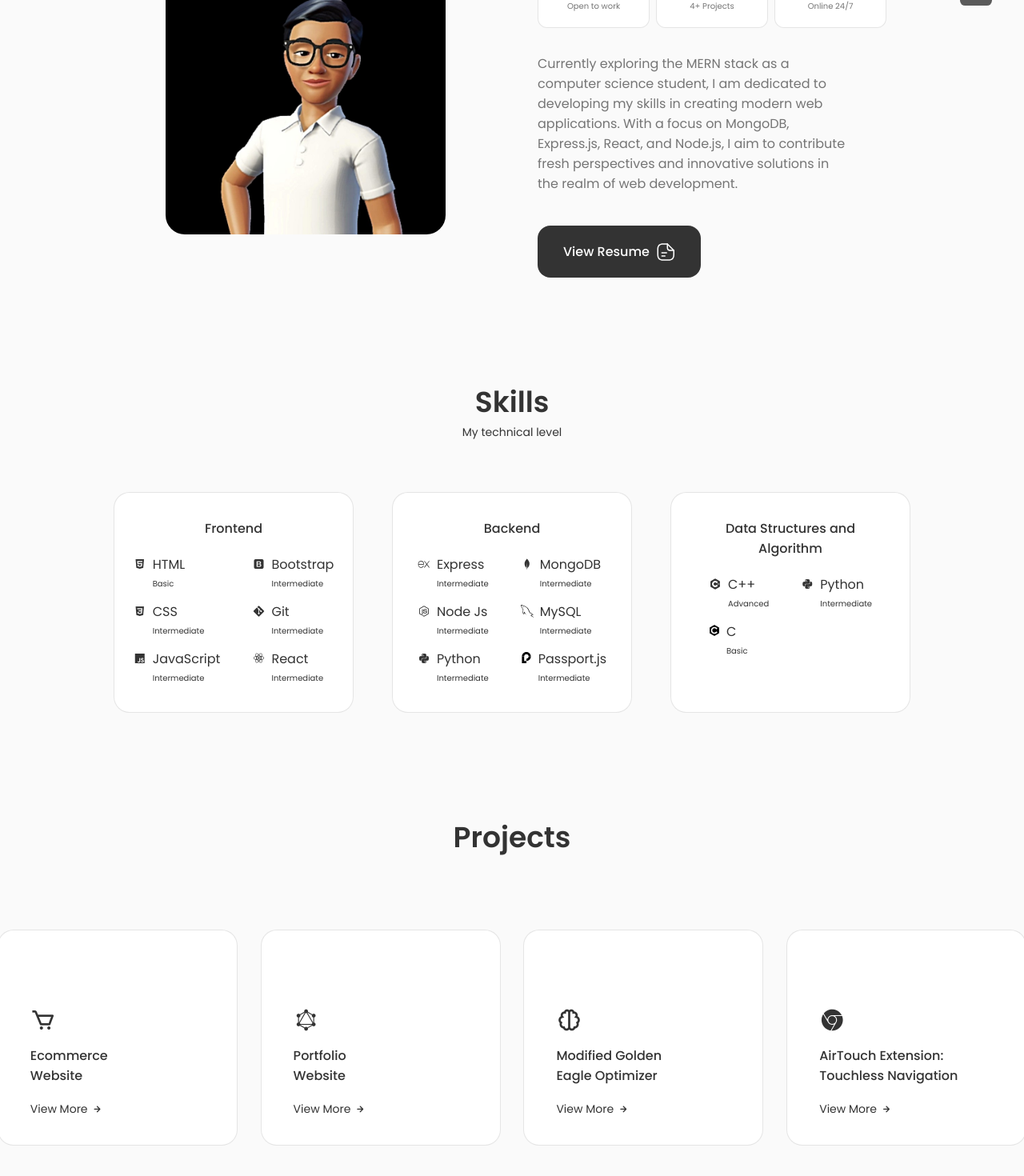
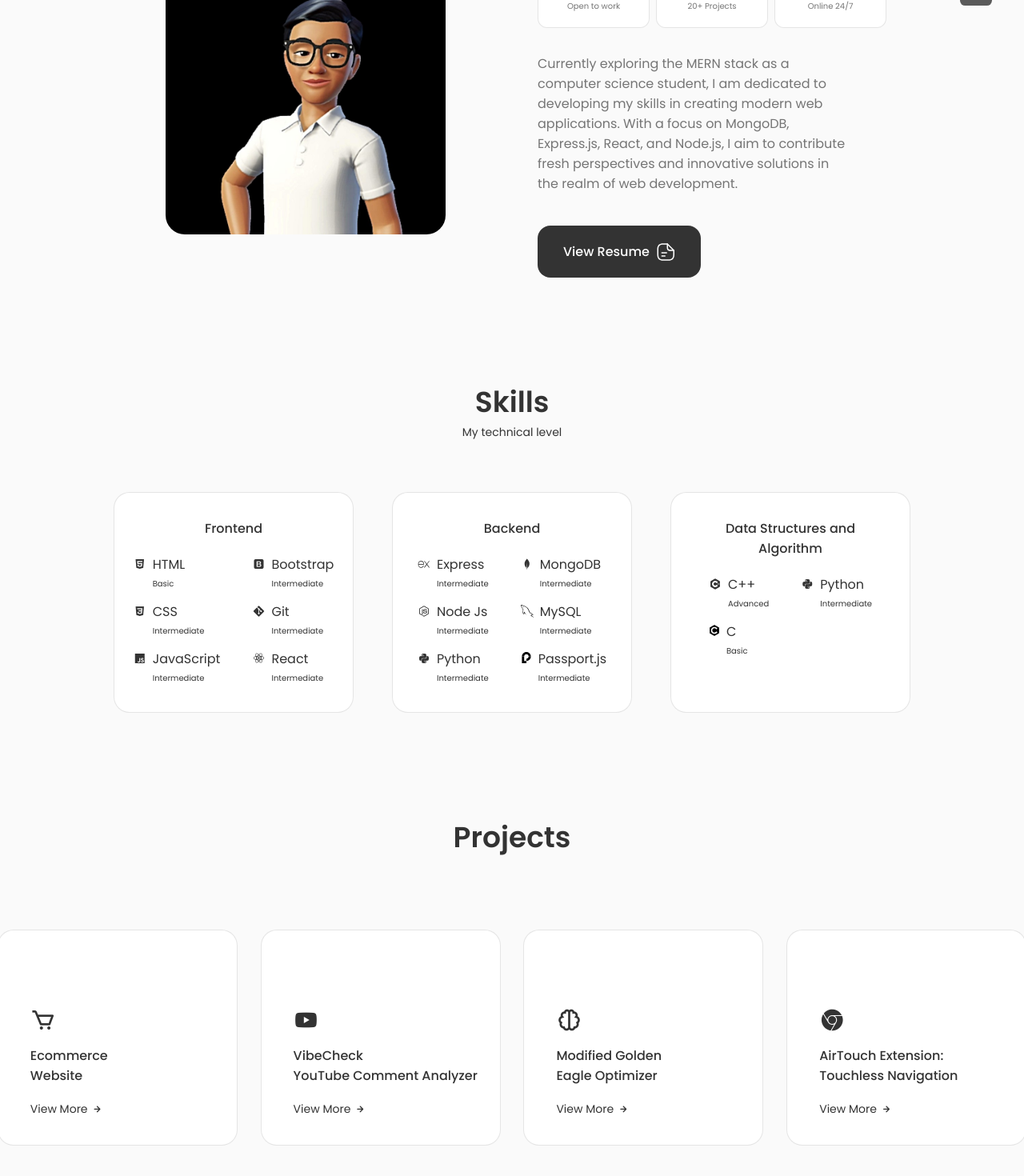
Before and after one commit to DivyanshSaharan/Portfolio, a React (Vite) app: page / in a window 1280 px wide. Shown: the part 953-2423 px from the top of the page at 80% size. Built offline with nearby package versions, Linux system fonts and the light colour scheme.

Commit message:
Vibecheck

```diff
--- a/src/Components/About/Info.jsx
+++ b/src/Components/About/Info.jsx
@@ -11,7 +11,7 @@ const Info = () => {
         <div className="about__box">
         <i className='bx bx-briefcase about__icon' ></i>
             <h3 className="about__title">Completed</h3>
-            <span className="about__subtitle">4+ Projects</span>
+            <span className="about__subtitle">20+ Projects</span>
         </div>
         <div className="about__box">
         <i className='bx bx-support about__icon'></i>
--- a/src/Components/Projects/Projects.jsx
+++ b/src/Components/Projects/Projects.jsx
@@ -1,8 +1,8 @@
 import React, { useState } from 'react';
 import "./projects.css";
 const Projects = () => {
-    const [toggleState,setToggleState]=useState(0);
-    const toggleTab=(ind)=>{
+    const [toggleState, setToggleState] = useState(0);
+    const toggleTab = (ind) => {
         setToggleState(ind)
     }
     return (
@@ -15,10 +15,10 @@ const Projects = () => {
                         <i className='bx bx-cart services__icon'></i>
                         <h3 className="project__title">Ecommerce <br /> Website</h3>
                     </div>
-                <span className="project__button" onClick={()=>toggleTab(1)}>View More <i className="uil uil-arrow-right services__button-icon"></i></span>
-                <div className={toggleState===1?"project__modal active-modal":"project__modal"}>
+                    <span className="project__button" onClick={() => toggleTab(1)}>View More <i className="uil uil-arrow-right services__button-icon"></i></span>
+                    <div className={toggleState === 1 ? "project__modal active-modal" : "project__modal"}>
                         <div className="project__modal-content">
-                        <i onClick={()=>toggleTab(0)} className="uil uil-times services__modal-close"></i>
+                            <i onClick={() => toggleTab(0)} className="uil uil-times services__modal-close"></i>
                             <h3 className="project__modal-title">Ecommerce Website</h3>
                             <p className="project__modal-description"><a href="https://ecommerce-k81t.onrender.com/" className="button button--flex project__link" target="_blank">Project Link</a><a href="https://github.com/DivyanshSaharan/Ecommerce" className="button button--flex project__link" target="_blank">Source Code</a></p>
 
@@ -53,21 +53,29 @@ const Projects = () => {
                 </div>
                 <div className="project__content">
                     <div>
-                    <i className='bx bxl-graphql services__icon'></i>
-                    <h3 className="project__title">Portfolio <br /> Website</h3>
+                        <i class='bx bxl-youtube services__icon'></i>
+                        <h3 className="project__title">VibeCheck<br></br> YouTube Comment Analyzer</h3>
                     </div>
-                <span className="project__button" onClick={()=>toggleTab(2)}>View More <i className="uil uil-arrow-right services__button-icon"></i></span>
-                <div className={toggleState===2?"project__modal active-modal":"project__modal"}>
+                    <span className="project__button" onClick={() => toggleTab(2)}>View More <i className="uil uil-arrow-right services__button-icon"></i></span>
+                    <div className={toggleState === 2 ? "project__modal active-modal" : "project__modal"}>
                         <div className="project__modal-content">
-                        <i className="uil uil-times services__modal-close" onClick={()=>toggleTab(0)}></i>
-                        <h3 className="project__modal-title">Portfolio</h3>
-                        <p className="project__modal-description"><a href="https://portfolio-9p4x.onrender.com" className="button button--flex project__link" target="_blank">Project Link</a><a href="https://github.com/DivyanshSaharan/Portfolio" className="button button--flex project__link" target="_blank">Source Code</a></p>
+                            <i className="uil uil-times services__modal-close" onClick={() => toggleTab(0)}></i>
+                            <h3 className="project__modal-title">Vibecheck</h3>
+                            <p className="project__modal-description"><a href="https://yt-comment-analyser-frontend.onrender.com/" className="button button--flex project__link" target="_blank">Project Link</a><a href="https://github.com/DivyanshSaharan/YT-Comment-Analyser" className="button button--flex project__link" target="_blank">Source Code</a></p>
 
                             <ul className="project__modal-services grid">
                                 <li className="project__modal-service">
                                     <i className="uil uil-check-circle services__modal-icon"></i>
                                     <p className="services__modal-info">
-                                   <b>Currently Viewing:</b> Contains information about me.
+                                        Classified 1,000 YouTube comments per video with 93% sentiment analysis accuracy using a custom
+                                        TensorFlow model.
+                                    </p>
+                                </li>
+                                <li className="project__modal-service">
+                                    <i className="uil uil-check-circle services__modal-icon"></i>
+                                    <p className="services__modal-info">
+                                        Delivered sentiment results and ratings in under 30 seconds per video, enabling rapid feedback analysis
+                                        for creators.
                                     </p>
                                 </li>
                                 {/* <li className="project__modal-service">
@@ -97,10 +105,10 @@ const Projects = () => {
                         <i class='bx bx-brain services__icon'></i>
                         <h3 className="project__title">Modified Golden <br></br>Eagle Optimizer</h3>
                     </div>
-                <span className="project__button" onClick={()=>toggleTab(3)}>View More <i className="uil uil-arrow-right services__button-icon"></i></span>
-                <div className={toggleState===3?"project__modal active-modal":"project__modal"}>
+                    <span className="project__button" onClick={() => toggleTab(3)}>View More <i className="uil uil-arrow-right services__button-icon"></i></span>
+                    <div className={toggleState === 3 ? "project__modal active-modal" : "project__modal"}>
                         <div className="project__modal-content">
-                        <i className="uil uil-times services__modal-close" onClick={()=>toggleTab(0)}></i>
+                            <i className="uil uil-times services__modal-close" onClick={() => toggleTab(0)}></i>
                             <h3 className="project__modal-title">Modified Golden Eagle Optimizer</h3>
                             <p className="project__modal-description"><a href="https://github.com/DivyanshSaharan/Modified-Golden-Eagle-Optimizer" className="button button--flex project__link" target="_blank">Project Link</a></p>
 
@@ -129,10 +137,10 @@ const Projects = () => {
                         <i class='bx bxl-chrome services__icon'></i>
                         <h3 className="project__title">AirTouch Extension: <br /> Touchless Navigation</h3>
                     </div>
-                <span className="project__button" onClick={()=>toggleTab(4)}>View More <i className="uil uil-arrow-right services__button-icon"></i></span>
-                <div className={toggleState===4?"project__modal active-modal":"project__modal"}>
+                    <span className="project__button" onClick={() => toggleTab(4)}>View More <i className="uil uil-arrow-right services__button-icon"></i></span>
+                    <div className={toggleState === 4 ? "project__modal active-modal" : "project__modal"}>
                         <div className="project__modal-content">
-                        <i className="uil uil-times services__modal-close" onClick={()=>toggleTab(0)}></i>
+                            <i className="uil uil-times services__modal-close" onClick={() => toggleTab(0)}></i>
                             <h3 className="project__modal-title">AirTouch: Touchless Navigation</h3>
                             <p className="project__modal-description"><a href="https://github.com/DivyanshSaharan/AirtouchExtension.git" className="button button--flex project__link" target="_blank">Project Link</a></p>
 
```
Lines whose indentation alone changed are shown as unchanged.
